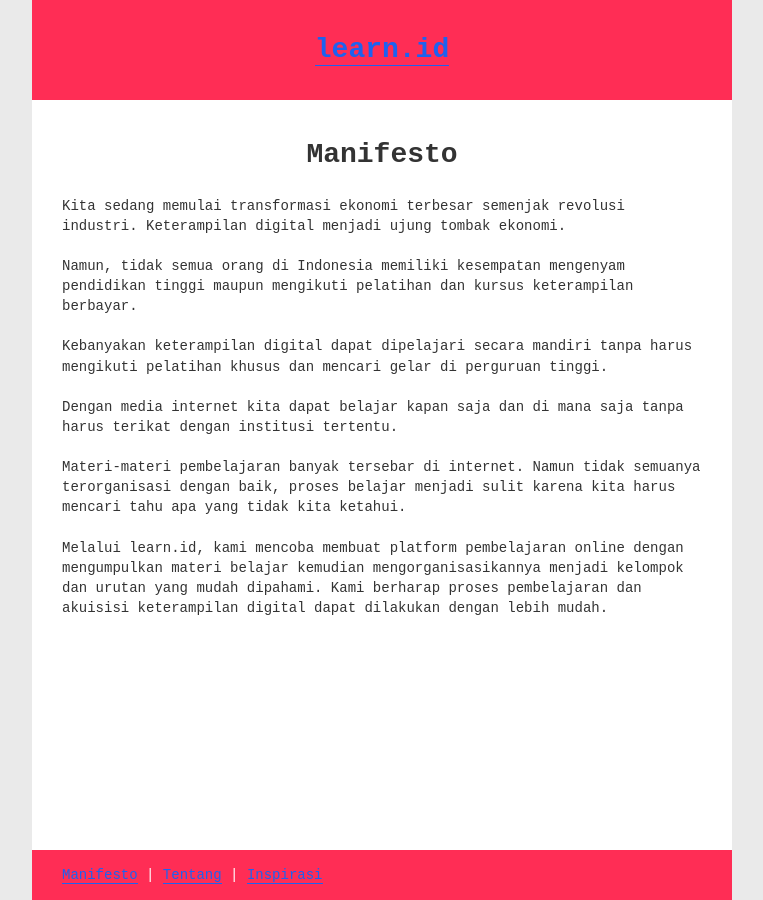
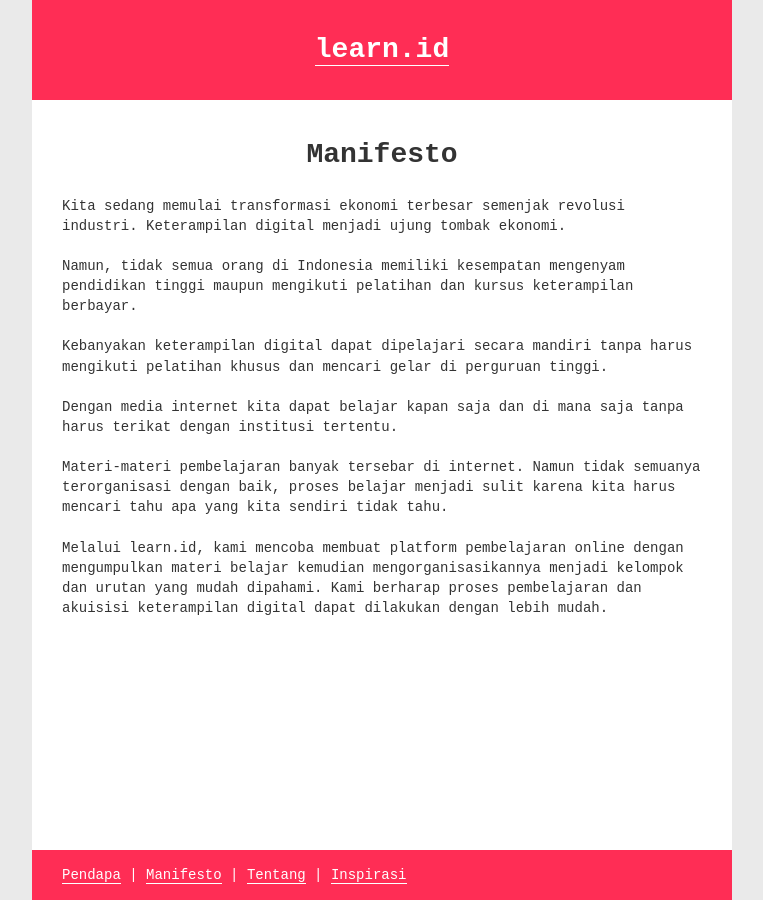
Before and after one commit to irff/learn, a Jekyll site: the page built from manifesto.html, in a window 1280 px wide. Shown: the whole page, without its empty margins (258-1021 px from the left). Built offline with Jekyll 4.4.1, drawn with Linux system fonts in a browser that asks for light colours.

Commit message:
Perbaiki bug di header & footer, edit manifesto

```diff
--- a/_includes/footer.html
+++ b/_includes/footer.html
@@ -1,5 +1,6 @@
 	</div>
 	<footer>
+		<a href="{{ site.baseurl }}">Pendapa</a> |
 		<a href="{{ site.baseurl }}/manifesto.html">Manifesto</a> |
 		<a href="{{ site.baseurl }}/tentang.html">Tentang</a> |
 		<a href="{{ site.baseurl }}/inspirasi.html">Inspirasi</a>
--- a/css/styles.scss
+++ b/css/styles.scss
@@ -75,8 +75,10 @@
 	background-color: $primary;
 	color: $white;
 	a {
-		border-bottom: 1px solid $white;
-		color: $white;
+		&:link {
+			border-bottom: 1px solid $white;
+			color: $white;
+		}
 		&:visited {
 			color: $white;
 			border-bottom: 1px solid $white;
--- a/manifesto.html
+++ b/manifesto.html
@@ -11,6 +11,6 @@
 
 <p>Dengan media internet kita dapat belajar kapan saja dan di mana saja tanpa harus terikat dengan institusi tertentu.</p>
 
-<p>Materi-materi pembelajaran banyak tersebar di internet. Namun tidak semuanya terorganisasi dengan baik, proses belajar menjadi sulit karena kita harus mencari tahu apa yang tidak kita ketahui.</p>
+<p>Materi-materi pembelajaran banyak tersebar di internet. Namun tidak semuanya terorganisasi dengan baik, proses belajar menjadi sulit karena kita harus mencari tahu apa yang kita sendiri tidak tahu.</p>
 
 <p>Melalui learn.id, kami mencoba membuat platform pembelajaran online dengan mengumpulkan materi belajar kemudian mengorganisasikannya menjadi kelompok dan urutan yang mudah dipahami. Kami berharap proses pembelajaran dan akuisisi keterampilan digital dapat dilakukan dengan lebih mudah.</p>
```
Also changed, not shown: _kanal/web-design.md (+1 -2 lines), _kanal/web-development.md (+0 -2 lines), 9 other files.
